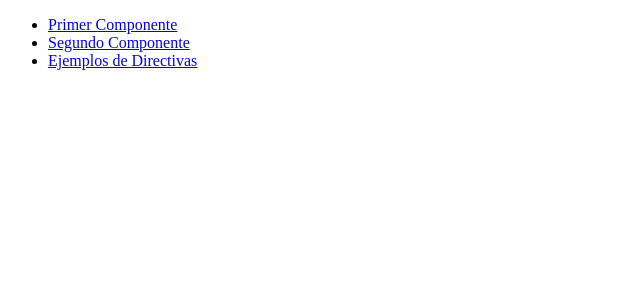
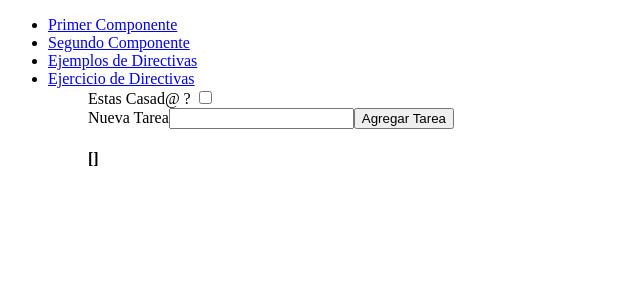
Before and after one commit to DanielCarbajal314/curso-angular-12, an Angular app: page /directive-exercise in a window 1280 px wide. Before the commit this address led to /. Shown: the top 300 px of the page, without its empty margins (0-640 px from the left). Built offline with nearby package versions, Linux system fonts and the light colour scheme.

Commit message:
ejemplo directiva

```diff
--- a/src/app/app-routing.module.ts
+++ b/src/app/app-routing.module.ts
@@ -1,5 +1,6 @@
 import { NgModule } from '@angular/core';
 import { RouterModule, Routes } from '@angular/router';
+import { DirectiveExerciseComponent } from './route/directive-exercise/directive-exercise.component';
 import { DirectivesComponent } from './route/directives/directives.component';
 import { FirstComponent } from './route/first/first.component';
 import { SecondComponent } from './route/second/second.component';
@@ -8,7 +9,8 @@ const routes: Routes = [
   { path: '', component: FirstComponent },
   { path: 'first', component: FirstComponent },
   { path: 'second', component: SecondComponent },
-  { path: 'directive', component: DirectivesComponent }
+  { path: 'directive', component: DirectivesComponent },
+  { path: 'directive-exercise', component: DirectiveExerciseComponent }
 ];
 
 @NgModule({
--- a/src/app/app.component.html
+++ b/src/app/app.component.html
@@ -2,5 +2,7 @@
   <li><a routerLink="first">Primer Componente</a> </li>
   <li><a routerLink="second">Segundo Componente</a></li>
   <li><a routerLink="directive">Ejemplos de Directivas</a></li>
+  <li><a routerLink="directive-exercise">Ejercicio de Directivas</a></li>
 <ul>
+
 <router-outlet></router-outlet>
--- a/src/app/app.module.ts
+++ b/src/app/app.module.ts
@@ -8,6 +8,7 @@ import { SecondComponent } from './route/second/second.component';
 import { ReplaceSpacesPipe } from './replace-spaces.pipe';
 import { DirectivesComponent } from './route/directives/directives.component';
 import { FormsModule } from '@angular/forms';
+import { DirectiveExerciseComponent } from './route/directive-exercise/directive-exercise.component';
 
 @NgModule({
   declarations: [
@@ -15,7 +16,8 @@ import { FormsModule } from '@angular/forms';
     FirstComponent,
     SecondComponent,
     ReplaceSpacesPipe,
-    DirectivesComponent
+    DirectivesComponent,
+    DirectiveExerciseComponent
   ],
   imports: [
     BrowserModule,
--- /dev/null
+++ b/src/app/route/directive-exercise/directive-exercise.component.html
@@ -0,0 +1,18 @@
+<label>Estas Casad@ ? </label>
+<input [(ngModel)]="isMarried" type="checkbox">
+<div *ngIf="isMarried">
+  <label>Nombre del Conyuge</label>
+  <input type="text" [(ngModel)]="couplesName">
+  <h3> Estas Casado con {{ couplesName }}</h3>
+</div>
+
+<div>
+  <label>Nueva Tarea</label>
+  <input [(ngModel)]="taskName">
+  <button (click)="addNewTask()">Agregar Tarea</button>
+</div>
+<div>
+  <input type="text" *ngFor="let value of myTasks, index as i" [(ngModel)]="myTasks[i]">
+</div>
+
+<h4>{{ myTasks | json }}</h4>
--- /dev/null
+++ b/src/app/route/directive-exercise/directive-exercise.component.ts
@@ -0,0 +1,23 @@
+import { Component, OnInit } from '@angular/core';
+
+@Component({
+  selector: 'app-directive-exercise',
+  templateUrl: './directive-exercise.component.html',
+  styleUrls: ['./directive-exercise.component.scss']
+})
+export class DirectiveExerciseComponent implements OnInit {
+
+  isMarried = false;
+  couplesName = '';
+  taskName = '';
+  myTasks: string[] = [];
+
+  addNewTask(){
+    this.myTasks.push(this.taskName);
+    this.taskName = '';
+  }
+
+  ngOnInit(): void {
+  }
+
+}
```
Also changed, not shown: src/app/route/directive-exercise/directive-exercise.component.scss (added), 1 other file (tests, documents, lock files or other folders).
